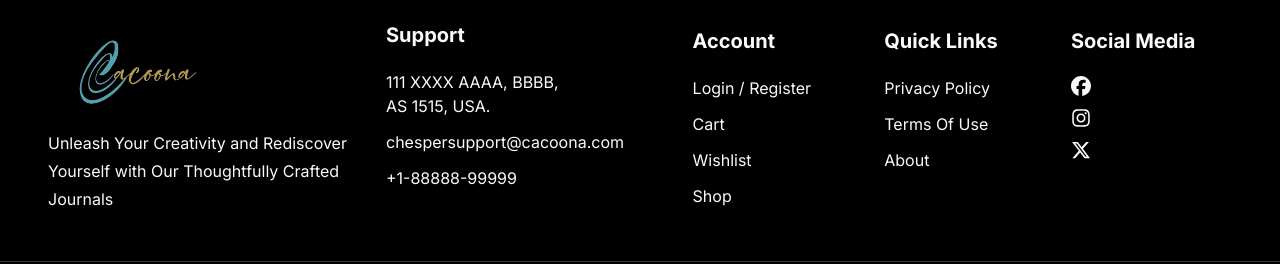
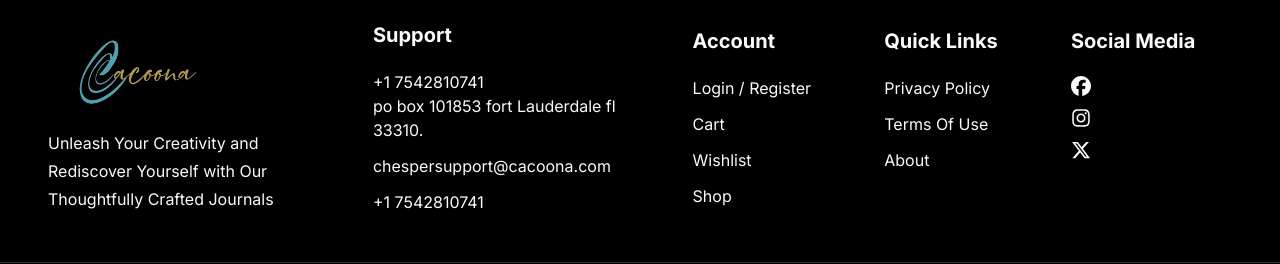
Before and after one commit to ashutoshnautiyal7/cacoona-final-frontend, a Next.js app: page / in a window 1280 px wide. Shown: the part 4784-5048 px from the top of the page. Built offline with nearby package versions, Linux system fonts and the light colour scheme; no server answers.

Commit message:
done with some changes

```diff
--- a/app/product/Hero.jsx
+++ b/app/product/Hero.jsx
@@ -283,7 +283,8 @@ const Hero = ({ data }) => {
                   <button
                     onClick={(event) => {
                       if (!email) {
-                        toast.error("Please login to add to cart");
+                        router.push("/login");
+                        // toast.error("Please login to add to cart");
                         return;
                       }
                       event.stopPropagation();
--- a/components/Footer/Footer2.jsx
+++ b/components/Footer/Footer2.jsx
@@ -21,13 +21,14 @@ const Footer2 = () => {
               Support
             </h2>
             <p className="text-[16px]">
-              111 XXXX AAAA, BBBB,
-              <br /> AS 1515, USA.
+              +1 7542810741
+              <br />
+              po box 101853 fort Lauderdale fl 33310.
             </p>
             <a href="mailto:chespersupport@cacoona.com">
               chespersupport@cacoona.com
             </a>
-            <a href="tel:+18888899999">+1-88888-99999</a>
+            <a href="tel:+1 7542810741">+1 7542810741</a>
           </div>
         </div>
         {/* for large device */}
@@ -39,7 +40,7 @@ const Footer2 = () => {
             <Link href="/login">Login / Register</Link>
             <Link href="/cart">Cart</Link>
             <Link href="/wishlist">Wishlist</Link>
-            <Link href="/">Shop</Link>
+            <Link href="/home">Shop</Link>
           </div>
           <div className="flex flex-col gap-2 md:gap-3">
             <h2 className="text-[16px] md:text-[20px] font-bold mb-1 md:mb-2">
@@ -75,7 +76,7 @@ const Footer2 = () => {
               <Link href="/login">Login / Register</Link>
               <Link href="/cart">Cart</Link>
               <Link href="/wishlist">Wishlist</Link>
-              <Link href="/">Shop</Link>
+              <Link href="/home">Shop</Link>
             </div>
             <div className="flex flex-col gap-2 md:gap-3">
               <h2 className="text-[16px] md:text-[20px] font-bold mb-1 md:mb-2">
--- a/components/Home/Hero.jsx
+++ b/components/Home/Hero.jsx
@@ -4,6 +4,7 @@ import Slider from "react-slick";
 import "slick-carousel/slick/slick.css";
 import "slick-carousel/slick/slick-theme.css";
 import { FiArrowRight } from "react-icons/fi";
+import Link from "next/link";
 
 const Hero = () => {
   var settings = {
@@ -47,12 +48,12 @@ const Hero = () => {
         />
       </Slider>
       <div className="absolute top-[26%] ml-4 md:ml-16 text-[25px] md:text-[48px]  font-semibold ">
-        <h2 className="leading-[125%]">Up to 10% off <br /> Voucher</h2>
         <span className=" flex items-center mt-4 md:mt-6 gap-2 ml-1">
-          <p className="text-[20px] border-b border-black">Shop Now</p>
+          <Link href={"/product"} className="text-[20px] border-b border-black">
+            Shop Now
+          </Link>
           <FiArrowRight className="h-5 md:h-6 w-5 md:w-6" />
         </span>
-
       </div>
     </div>
   );
```
Also changed, not shown: app/login/page.jsx (+0 -39 lines).
